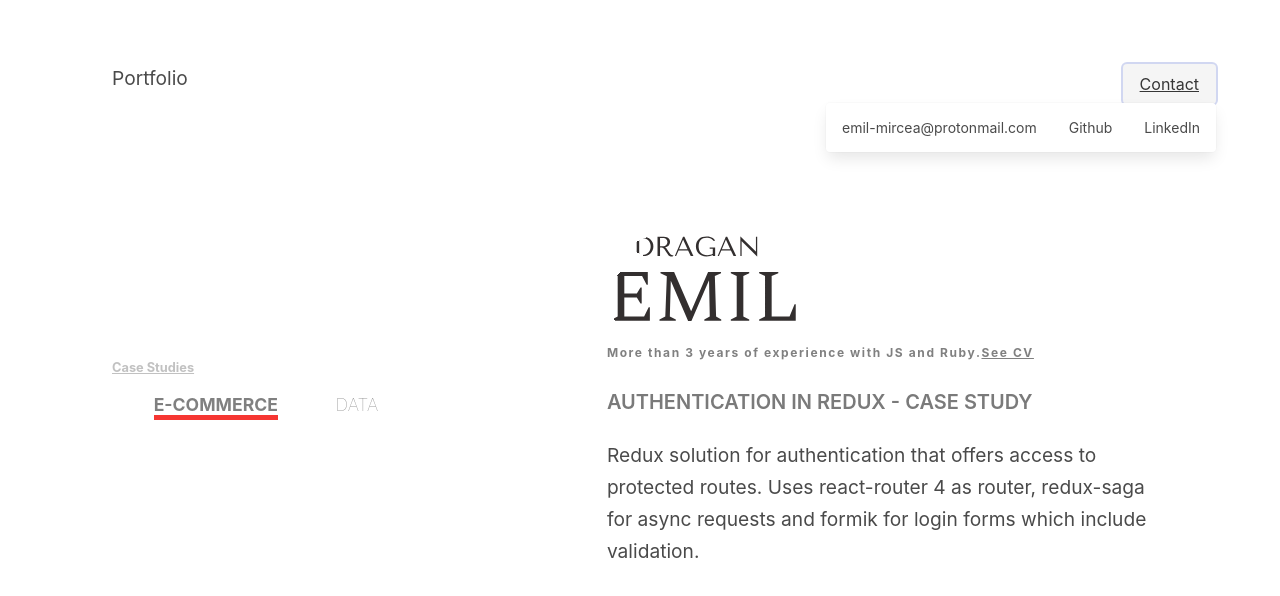
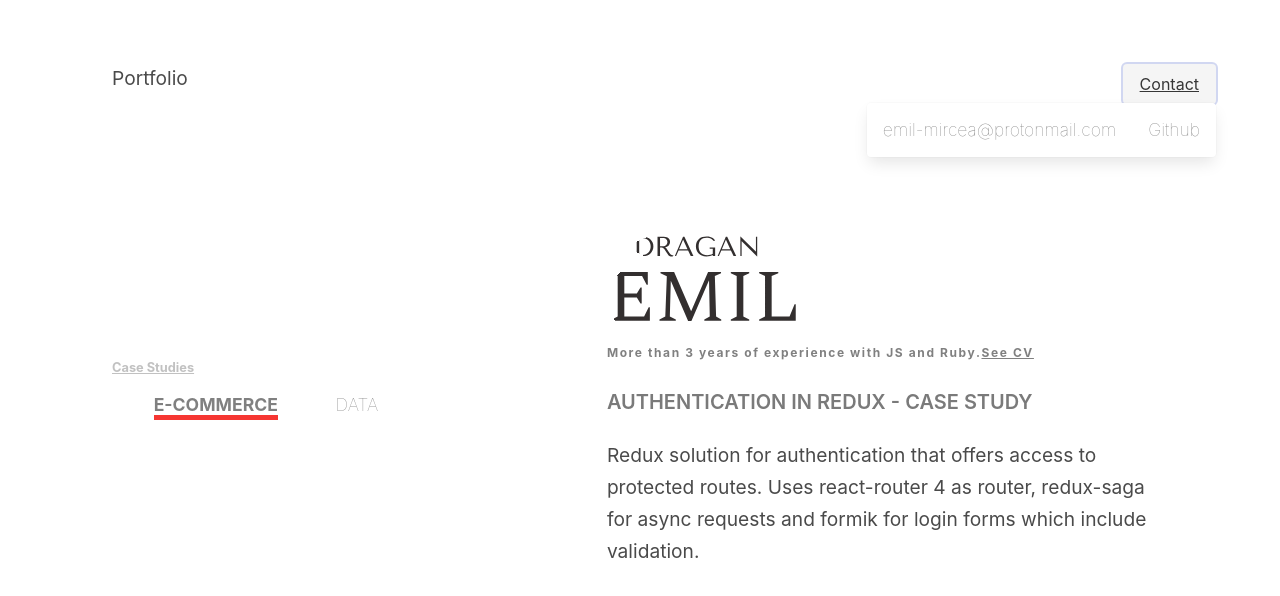
Before and after one commit to emilMircea/portfolio, a React (Create React App) app: page / in a window 1280 px wide. Both pictures are taken after a click on the button "Contact". Shown: the top 596 px of the page. Built offline with nearby package versions, Linux system fonts and the light colour scheme.

Commit message:
add link for github and email address

```diff
--- a/src/components/Nav.js
+++ b/src/components/Nav.js
@@ -38,14 +38,10 @@ class Contact extends React.Component {
         <div className="dropdown-menu" id="dropdown-menu" role="menu">
           <div className="dropdown-content is-flex">
             <p className="dropdown-item">
-              emil-mircea@protonmail.com
+              <a href="#null">emil-mircea@protonmail.com</a>
             </p>
-            <p className="dropdown-item">Github</p>
+            <p className="dropdown-item"><a href="https://github.com/emilMircea">Github</a></p>
 
-            <hr className="dropdown-divider" />
-            <p className="dropdown-item">
-              LinkedIn
-            </p>
           </div>
         </div>
       </div>
```
